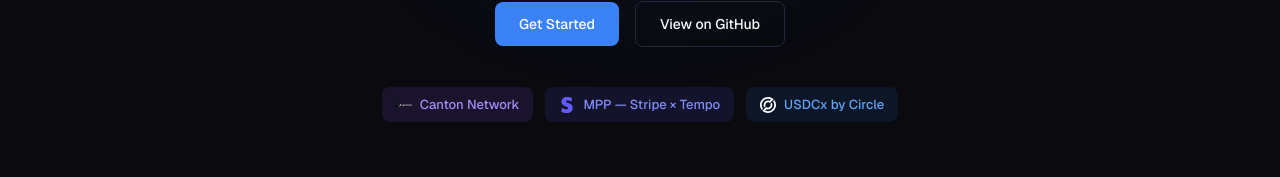
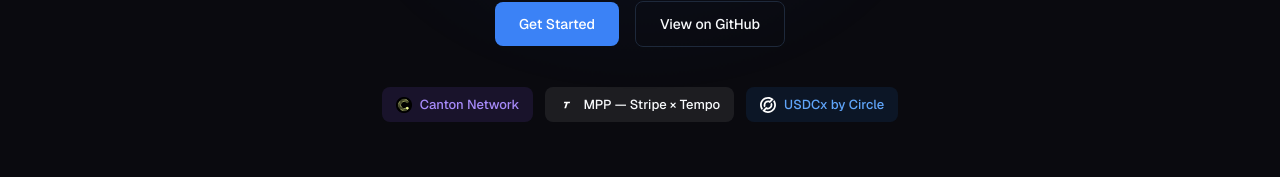
Before and after one commit to anilkaracay/Caypo, a Next.js app in the folder apps/web/: page / in a window 1280 px wide. Shown: the part 501-678 px from the top of the page. Built offline with nearby package versions, Linux system fonts and the light colour scheme.

Commit message:
Hero badges: real Canton icon + Tempo logo (white on subtle bg) + Circle logo

```diff
--- a/apps/web/src/components/Hero.tsx
+++ b/apps/web/src/components/Hero.tsx
@@ -1,7 +1,6 @@
 "use client";
 
 import { motion } from "framer-motion";
-import { StripeIcon } from "./BrandIcons";
 
 const container = {
   hidden: {},
@@ -115,12 +114,12 @@ export default function Hero() {
         >
           <a href="https://canton.network" target="_blank" rel="noopener noreferrer"
             className="flex items-center gap-2 px-3.5 py-2 rounded-lg text-[13px] font-medium text-[#A78BFA] bg-[rgba(139,92,246,0.12)] hover:bg-[rgba(139,92,246,0.20)] transition-colors">
-            <img src="/logos/canton.svg" alt="Canton" width={16} height={16} className="w-4 h-4 shrink-0" />
+            <img src="/logos/canton-icon.png" alt="Canton" width={16} height={16} className="w-4 h-4 shrink-0" />
             Canton Network
           </a>
           <a href="https://mpp.dev" target="_blank" rel="noopener noreferrer"
-            className="flex items-center gap-2 px-3.5 py-2 rounded-lg text-[13px] font-medium text-[#818CF8] bg-[rgba(99,91,255,0.12)] hover:bg-[rgba(99,91,255,0.20)] transition-colors">
-            <StripeIcon size={16} />
+            className="flex items-center gap-2 px-3.5 py-2 rounded-lg text-[13px] font-medium text-[#F8FAFC] bg-[rgba(255,255,255,0.08)] hover:bg-[rgba(255,255,255,0.14)] transition-colors">
+            <img src="/logos/tempo.svg" alt="Tempo" width={16} height={16} className="w-4 h-4 shrink-0" style={{ filter: "brightness(0) invert(1)" }} />
             MPP — Stripe × Tempo
           </a>
           <span
```
Also changed, not shown: apps/web/public/logos/canton-icon.png (added).
